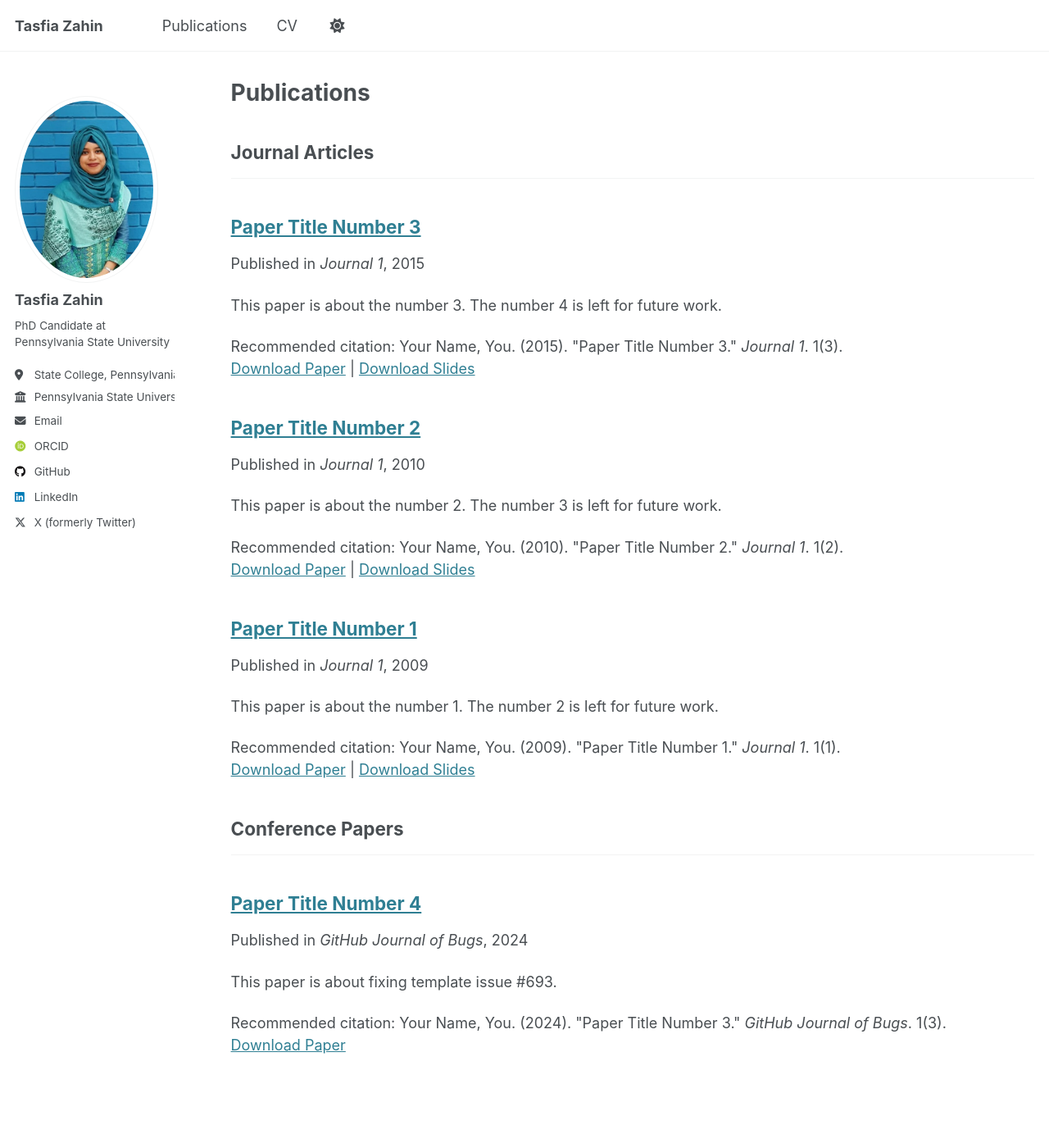
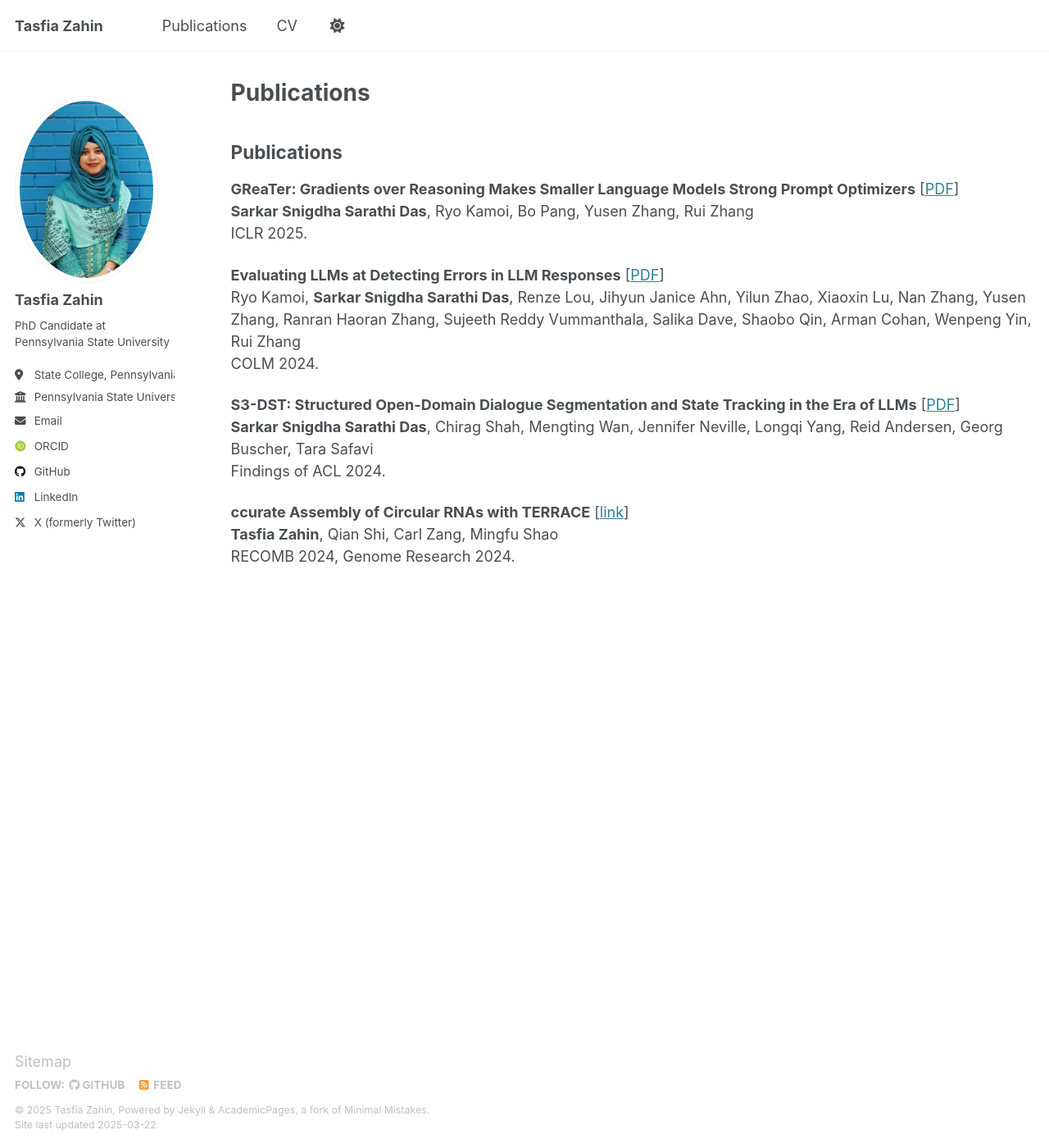
Before and after one commit to TasfiaZahin/TasfiaZahin.github.io, a Jekyll site: the page built from _pages/publications.html, in a window 1280 px wide and 1400 px high. Shown: the whole window at 82% size. Built offline with Jekyll 4.4.1, drawn with Linux system fonts in a browser that asks for light colours; some web fonts are replaced.

Commit message:
cv updated

```diff
--- a/_pages/publications.html
+++ b/_pages/publications.html
@@ -5,14 +5,60 @@ permalink: /publications/
 author_profile: true
 ---
 
-{% if site.author.googlescholar %}
+<!-- {% if site.author.googlescholar %}
   <div class="wordwrap">You can also find my articles on <a href="{{site.author.googlescholar}}">my Google Scholar profile</a>.</div>
-{% endif %}
+{% endif %} -->
 
 {% include base_path %}
 
+<div class="publications">
+
+  <h2>Publications</h2>
+
+  <!-- <h3>2025</h3> -->
+
+  <div class="publication-item">
+    <p>
+      <strong>GReaTer: Gradients over Reasoning Makes Smaller Language Models Strong Prompt Optimizers</strong>
+      [<a href="https://arxiv.org/pdf/2412.09722.pdf" target="_blank">PDF</a>]<br>
+      <strong>Sarkar Snigdha Sarathi Das</strong>, Ryo Kamoi, Bo Pang, Yusen Zhang, Rui Zhang<br>
+      ICLR 2025.
+    </p>
+  </div>
+
+  <!-- <h3>2024</h3> -->
+
+  <div class="publication-item">
+    <p>
+      <strong>Evaluating LLMs at Detecting Errors in LLM Responses</strong>
+      [<a href="https://arxiv.org/pdf/2404.03602.pdf" target="_blank">PDF</a>]<br>
+      Ryo Kamoi, <strong>Sarkar Snigdha Sarathi Das</strong>, Renze Lou, Jihyun Janice Ahn, Yilun Zhao, Xiaoxin Lu, Nan Zhang, Yusen Zhang, Ranran Haoran Zhang, Sujeeth Reddy Vummanthala, Salika Dave, Shaobo Qin, Arman Cohan, Wenpeng Yin, Rui Zhang<br>
+      COLM 2024.
+    </p>
+  </div>
+
+  <div class="publication-item">
+    <p>
+      <strong>S3-DST: Structured Open-Domain Dialogue Segmentation and State Tracking in the Era of LLMs</strong>
+      [<a href="https://aclanthology.org/2024.findings-acl.891.pdf" target="_blank">PDF</a>]<br>
+      <strong>Sarkar Snigdha Sarathi Das</strong>, Chirag Shah, Mengting Wan, Jennifer Neville, Longqi Yang, Reid Andersen, Georg Buscher, Tara Safavi<br>
+      Findings of ACL 2024.
+    </p>
+  </div>
+
+  <div class="publication-item">
+    <p>
+      <strong>ccurate Assembly of Circular RNAs with TERRACE</strong>
+      [<a href="https://genome.cshlp.org/content/34/9/1365" target="_blank">link</a>]<br>
+      <strong>Tasfia Zahin</strong>, Qian Shi, Carl Zang, Mingfu Shao<br>
+      RECOMB 2024, Genome Research 2024.
+    </p>
+  </div>
+
+</div>
+
 <!-- New style rendering if publication categories are defined -->
-{% if site.publication_category %}
+<!-- {% if site.publication_category %}
   {% for category in site.publication_category  %}
     {% assign title_shown = false %}
     {% for post in site.publications reversed %}
@@ -30,4 +76,4 @@ author_profile: true
   {% for post in site.publications reversed %}
     {% include archive-single.html %}
   {% endfor %}
-{% endif %}
+{% endif %} -->
```
Also changed, not shown: _pages/about.md (+3 -3 lines), 1 other file.
